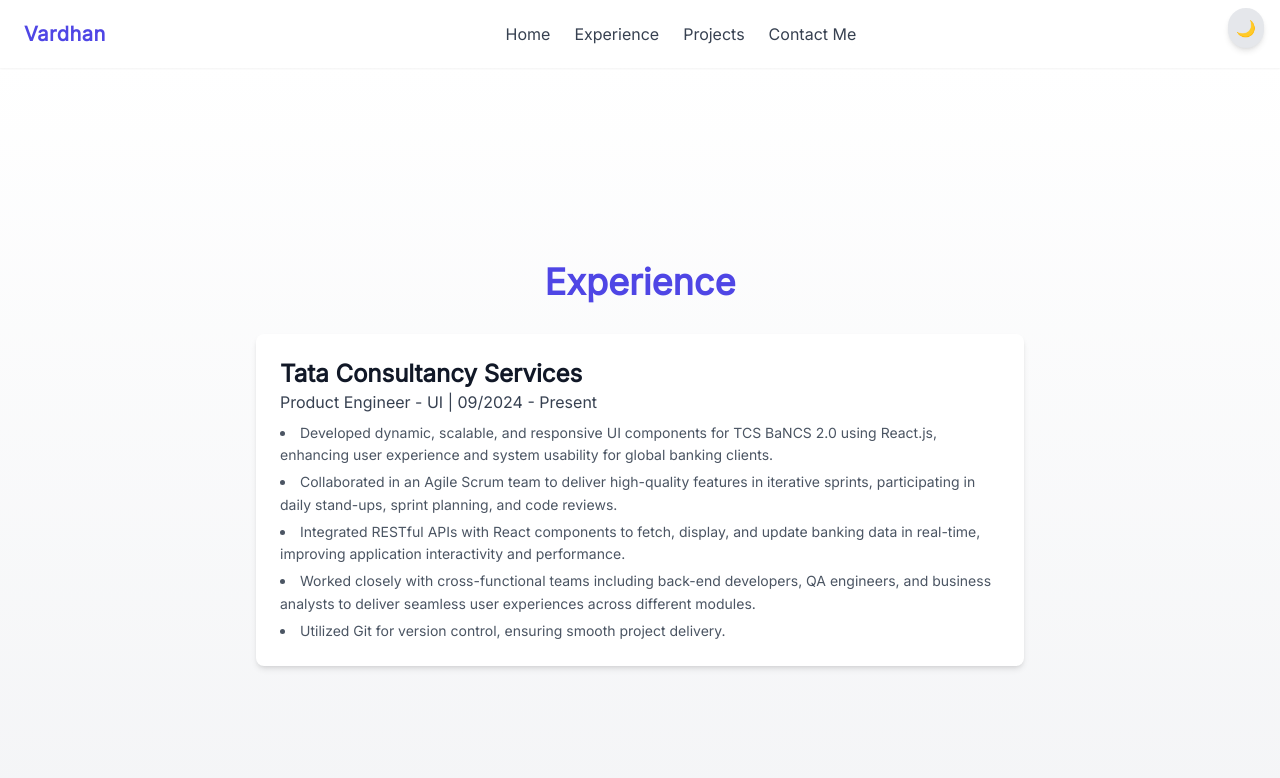
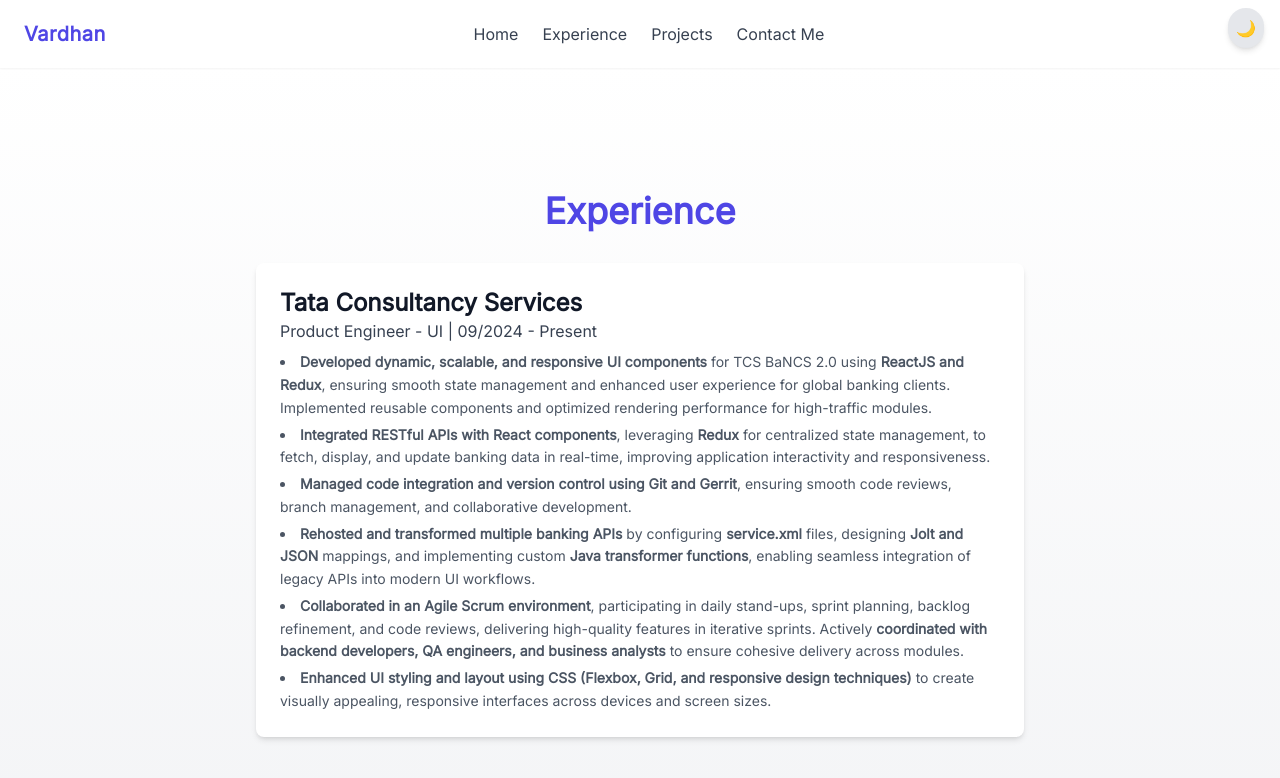
Before and after one commit to vardhantapdiya/my-portfolio, a React (Vite) app: page /experience in a window 1280 px wide. Shown: the top 778 px of the page. Built offline with nearby package versions, Linux system fonts and the light colour scheme.

Commit message:
Resume,Experience and Styling changes

```diff
--- a/src/components/Experience.jsx
+++ b/src/components/Experience.jsx
@@ -19,19 +19,31 @@
           </p>
           <ul className="mt-2 list-disc list-inside text-gray-600 dark:text-gray-400 text-sm leading-relaxed space-y-1">
             <li>
-              Developed dynamic, scalable, and responsive UI components for TCS BaNCS 2.0 using React.js, enhancing user experience and system usability for global banking clients.
+              <b>Developed dynamic, scalable, and responsive UI components</b> for TCS BaNCS 2.0 using <b>ReactJS and Redux</b>,
+              ensuring smooth state management and enhanced user experience for global banking clients. Implemented
+              reusable components and optimized rendering performance for high-traffic modules.
             </li>
             <li>
-              Collaborated in an Agile Scrum team to deliver high-quality features in iterative sprints, participating in daily stand-ups, sprint planning, and code reviews.
+              <b>Integrated RESTful APIs with React components</b>, leveraging <b>Redux</b> for centralized state management, to
+              fetch, display, and update banking data in real-time, improving application interactivity and responsiveness.
             </li>
             <li>
-              Integrated RESTful APIs with React components to fetch, display, and update banking data in real-time, improving application interactivity and performance.
+              <b>Managed code integration and version control using Git and Gerrit</b>, ensuring smooth code reviews, branch
+              management, and collaborative development.
             </li>
             <li>
-              Worked closely with cross-functional teams including back-end developers, QA engineers, and business analysts to deliver seamless user experiences across different modules.
+              <b>Rehosted and transformed multiple banking APIs</b> by configuring <b>service.xml</b> files, designing <b>Jolt and
+                JSON</b> mappings, and implementing custom <b>Java transformer functions</b>, enabling seamless integration of legacy APIs
+              into modern UI workflows.
             </li>
             <li>
-              Utilized Git for version control, ensuring smooth project delivery.
+              <b>Collaborated in an Agile Scrum environment</b>, participating in daily stand-ups, sprint planning, backlog
+              refinement, and code reviews, delivering high-quality features in iterative sprints. Actively <b>coordinated with
+              backend developers, QA engineers, and business analysts</b> to ensure cohesive delivery across modules.
+            </li>
+            <li>
+              <b>Enhanced UI styling and layout using CSS (Flexbox, Grid, and responsive design techniques)</b> to create visually
+              appealing, responsive interfaces across devices and screen sizes.
             </li>
           </ul>
         </div>
--- a/src/components/Hero.jsx
+++ b/src/components/Hero.jsx
@@ -33,7 +33,7 @@
       </div>
       <div className="mt-6">
         <a
-          href="https://drive.google.com/file/d/1p4-7PSkAc6pYG9-Ym1BTYoavVxwwc3VW/view?usp=sharing"
+          href="https://drive.google.com/file/d/1vTV6l0OZSJnznYRYtI0LsZy4iSTaUCI_/view?usp=sharing"
           target="_blank"
           rel="noopener noreferrer"
           className="inline-block px-6 py-3 bg-indigo-600 text-white font-semibold rounded-3xl shadow-md hover:bg-indigo-700 dark:bg-indigo-500 dark:hover:bg-indigo-600 transition-colors duration-300"
--- a/src/components/Navbar.jsx
+++ b/src/components/Navbar.jsx
@@ -33,7 +33,7 @@
                 <div className="text-xl font-bold text-indigo-600 dark:text-indigo-400 tracking-wide">
                     <Link to="/">Vardhan</Link>
                 </div>
-                <ul className="flex flex-wrap justify-center items-center space-x-4 sm:space-x-6 text-gray-700 dark:text-gray-200 font-medium text-sm sm:text-base">
+                <ul className="flex flex-wrap justify-center items-center space-x-4 sm:space-x-6 text-gray-700 dark:text-gray-200 font-medium text-sm sm:text-base lg:-ml-16">
                     <li>
                         {/* <a href="#experience" className="hover:text-indigo-500 dark:hover:text-indigo-400 transition">
               Experience
```
